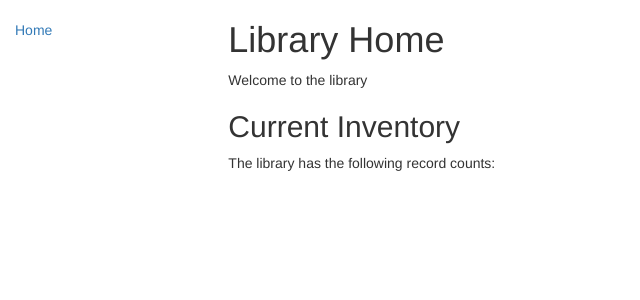
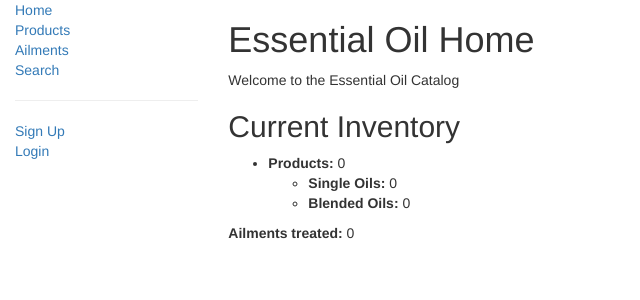
Before and after one commit to stickleyh1/essential_oils, a Django app: page /catalog/ in a window 1280 px wide. Shown: the top 300 px of the page, without its empty margins (0-640 px from the left). Run offline with Django 3.2, Linux system fonts and the light colour scheme; data that the repository does not hold is empty; some libraries are stand-ins or nearby versions.

Commit message:
Usere login and landing page complete

```diff
--- a/catalog/views.py
+++ b/catalog/views.py
@@ -1,16 +1,74 @@
+# from rango.forms import CategoryForm, PageForm, UserForm, UserProfileForm
+
 from django.shortcuts import render
+from django.http import HttpResponseRedirect, HttpResponse
 from django.core.urlresolvers import reverse
-from django.views import generic
-from django.template import RequestContext
-import datetime as dt
+from django.contrib.auth import authenticate, login, logout
+from django.contrib.auth.decorators import login_required
+from django.contrib.auth.forms import PasswordChangeForm
+from datetime import datetime as dt
 
-from django.db.models import Q
 from django.contrib.auth.models import User
-from catalog.models import Order, Product, Ailment
+from catalog.models import Product, Order, Ailment
 
+# -------------------------------------
+# Page Views
+# -------------------------------------
 def index(request):
 	context_dict={}
-	return render(request, 'catalog/index.html')
+	context_dict['num_products'] = Product.objects.all().count()
+	context_dict['num_singles'] = Product.objects.filter(isBlend=False).count()
+	context_dict['num_blends'] = Product.objects.filter(isBlend=True).count()
+	context_dict['num_ailments'] = Ailment.objects.all().count()
+	return render(request, 'catalog/index.html', context_dict)
 
-# class UserListView(generic.ListView):
-#     model = User
+
+
+# -------------------------------------
+# User Authentication
+# -------------------------------------
+def register(request):
+	registered = False
+
+	if request.method == 'POST':
+		user_form = UserForm(data=request.POST)
+
+		if user_form.is_valid():
+			user = user_form.save()
+
+			user.set_password(user.password)
+			user.save()
+			registered = True
+		else:
+			print(user_form.errors)
+	else:
+		user_form = UserForm()
+
+	return render(request, 'rango/register.html',
+		{'user_form': user_form,
+		 'registered': registered})
+
+def user_login(request):
+	if request.method == 'POST':
+		username = request.POST.get('username')
+		password = request.POST.get('password')
+		user = authenticate(username=username, password=password)
+
+		if user:
+			if user.is_active:
+				login(request, user)
+				return HttpResponseRedirect(reverse('index'))
+			else:
+				return HttpResponse('Your Essential Oils account is disabled.')
+		else:
+			print('Invalid login details: {0}, {1}'.format(username, password))
+			return HttpResponse('Invalid login details supplied.<br/>Details given: <br/>'+
+				'<p style="text-indent: 25px;">Username: '+username+'</p>'+
+				'<p style="text-indent: 25px;">Password: '+password+'</p>')
+	else:
+		return render(request, 'catalog/login.html', {})
+
+@login_required
+def user_logout(request):
+	logout(request)
+	return HttpResponseRedirect(reverse('index'))
--- a/essential_oils/settings.py
+++ b/essential_oils/settings.py
@@ -132,3 +132,9 @@ STATICFILES_DIRS = (STATIC_DIR,)
 
 MEDIA_URL = '/media/'
 MEDIA_ROOT = MEDIA_DIR
+
+# The page you want users to arrive at after they successfully log in
+LOGIN_REDIRECT_URL = '/catalog/'
+# The page users are directed to if they are not logged in,
+# and are trying to access pages requiring authentication
+LOGIN_URL = '/accounts/login/'
--- a/essential_oils/urls.py
+++ b/essential_oils/urls.py
@@ -4,9 +4,16 @@ from django.conf.urls import patterns, url
 from django.conf.urls import include
 from django.contrib import admin
 from django.views.generic import RedirectView
+from registration.backends.simple.views import RegistrationView
+
+class MyRegistrationView(RegistrationView):
+	def get_success_url(self, user):
+		return '/catalog/'
 
 urlpatterns = [
 	url(r'^$', RedirectView.as_view(url='/catalog/', permanent=True)),
     url(r'^admin/', admin.site.urls),
     url(r'^catalog/', include('catalog.urls')),
+    url(r'^accounts/', include('registration.backends.simple.urls')),
+    url(r'^accounts/register/$', MyRegistrationView.as_view(), name='registration_register'),
 ] + static(settings.MEDIA_URL, document_root=settings.MEDIA_ROOT)
--- a/static/css/style.css
+++ b/static/css/style.css
@@ -1,5 +1,8 @@
 .sidebar-nav {
-    margin-top: 20px;
     padding: 0;
     list-style: none;
 }
+
+.greeting{
+    margin-top: 20px;
+}
--- a/templates/catalog/base.html
+++ b/templates/catalog/base.html
@@ -3,7 +3,7 @@
 <html lang="en">
 <head>
 
-  {% block title %}<title>Library</title>{% endblock %}
+  {% block title %}<title>Essential Oils</title>{% endblock %}
   <meta charset="utf-8">
   <meta name="viewport" content="width=device-width, initial-scale=1">
   <link rel="stylesheet" href="https://maxcdn.bootstrapcdn.com/bootstrap/3.3.7/css/bootstrap.min.css">
@@ -19,8 +19,22 @@
     <div class="row">
       <div class="col-sm-2">
       {% block sidebar %}
+      {% if user.is_authenticated %}
+        <p class="greeting"><strong>Hello, {{ user.username }}</strong></p>
+      {% endif %}
       <ul class="sidebar-nav">
-          <li><a href="{% url 'index' %}">Home</a></li>
+        <li><a href="{% url 'index' %}">Home</a></li>
+        <li><a href="">Products</a></li>
+        <li><a href="">Ailments</a></li>
+        <li><a href="">Search</a></li>
+        <hr/>
+        {% if user.is_authenticated %}
+          <li><a href="{% url 'auth_logout' %}?next=/catalog/">Logout</a>
+          <li><a href="{% url 'auth_password_change' %}">Change Passsword</a>
+        {% else %}
+          <li><a href="{% url 'registration_register' %}">Sign Up</a></li>
+          <li><a href="{% url 'auth_login' %}">Login</a>
+        {% endif %}
       </ul>
      {% endblock %}
       </div>
--- a/templates/catalog/index.html
+++ b/templates/catalog/index.html
@@ -2,12 +2,21 @@
 {% load staticfiles %}
 
 {% block content %}
-<h1>Library Home</h1>
+<h1>Essential Oil Home</h1>
 
-  <p>Welcome to the library</p>
+  	<p>Welcome to the Essential Oil Catalog</p>
 
 <h2>Current Inventory</h2>
 
-  <p>The library has the following record counts:</p>
+  	<ul>
+   		<li><strong>Products:</strong> {{ num_products }}</li>
+    	<ul>
+	    	<li><strong>Single Oils:</strong> {{ num_singles }}</li>
+	    	<li><strong>Blended Oils:</strong> {{ num_blends }}</li>
+    	</ul>
+  	</ul>
+
+  	<p><strong>Ailments treated:</strong> {{ num_ailments }} </p>
+
 
 {% endblock %}
--- /dev/null
+++ b/templates/registration/logout.html
@@ -0,0 +1,5 @@
+{% extends 'catalog/base.html' %}
+{% block content %}
+	<h1>Logged Out</h1>
+	<p>You are now logged out.</p>
+{% endblock %}
--- /dev/null
+++ b/templates/registration/password_change_done.html
@@ -0,0 +1,5 @@
+{% extends 'catalog/base.html' %}
+{% block content %}
+	<h1>Password Change Complete</h1>
+	<p>Your password has been changed</p>
+{% endblock %}
--- /dev/null
+++ b/templates/registration/registration_complete.html
@@ -0,0 +1,5 @@
+{% extends 'catalog/base.html' %}
+{% block content %}
+	<h1>Registration Complete</h1>
+	<p>You are now registered</p>
+{% endblock %}
```
Also changed, not shown: templates/auth/user_list.html (deleted, +0 -22 lines), templates/registration/login.html (added, +14 -0 lines), templates/registration/password_change_form.html (added, +9 -0 lines), templates/registration/registration_form.html (added, +9 -0 lines).
